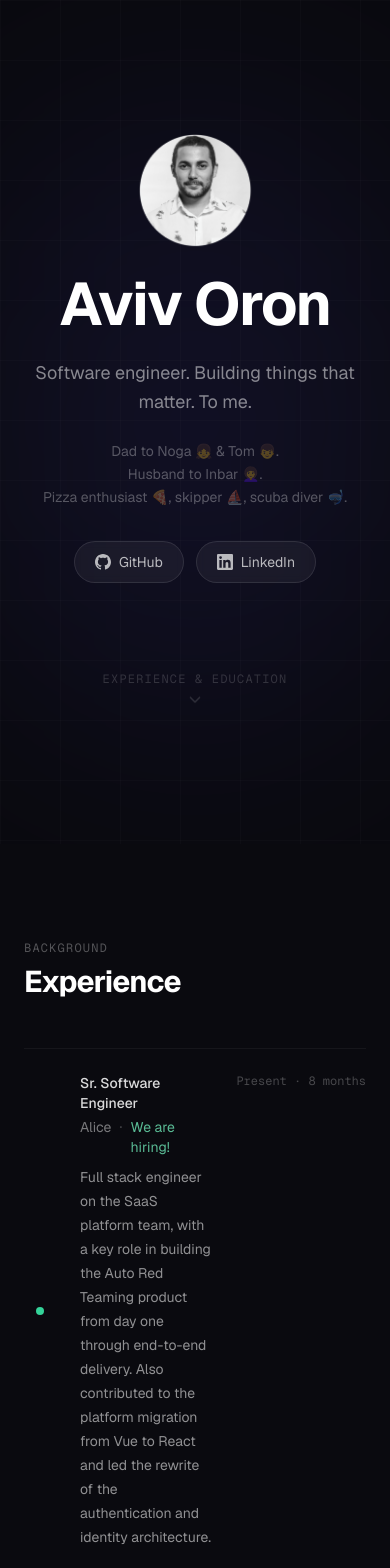
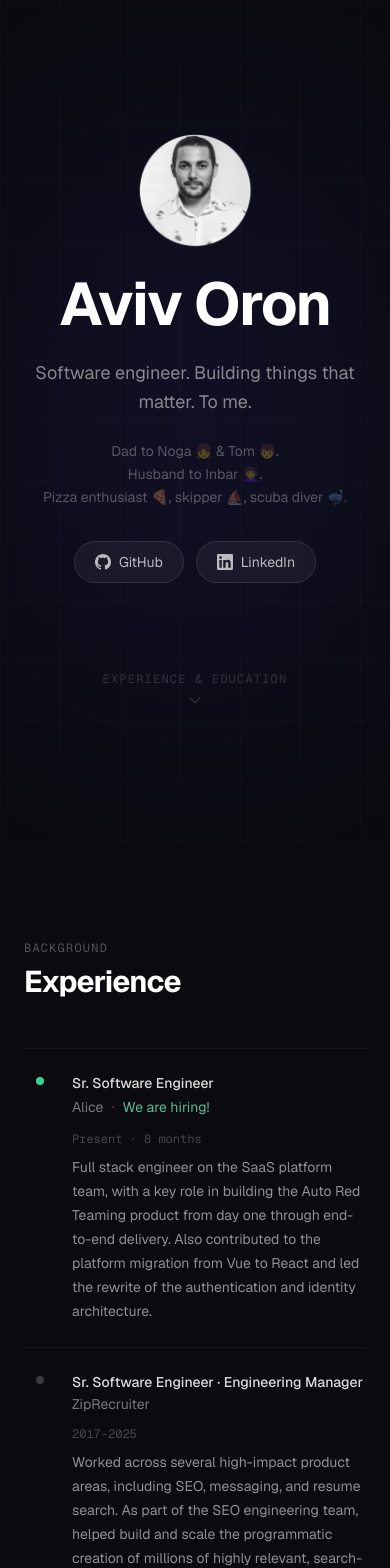
Before and after one commit to AvivOron/avivo.dev, a Next.js app: page / in a window 390 px wide. Shown: the top 1568 px of the page. Built offline with nearby package versions, Linux system fonts and the light colour scheme.

Commit message:
improved mobile layout

```diff
--- a/src/components/Experience.tsx
+++ b/src/components/Experience.tsx
@@ -123,32 +123,34 @@ function ExperienceRow({ item, index }: { item: ExperienceItem; index: number })
   return (
     <div
       ref={ref}
-      className="group flex gap-6 border-t border-white/5 py-6 last:border-b"
+      className="group border-t border-white/5 py-6 last:border-b"
       style={{
         opacity: visible ? 1 : 0,
         transform: visible ? "translateY(0)" : "translateY(16px)",
         transition: `opacity 0.5s ease ${index * 0.08}s, transform 0.5s ease ${index * 0.08}s`,
       }}
     >
+      <div className="flex gap-4 sm:gap-6">
         {/* Dot */}
-      <div className="flex-shrink-0 flex items-center justify-center w-8">
+        <div className="flex w-8 shrink-0 items-start justify-center pt-1 sm:items-center sm:pt-0">
           <span
             className={`h-2 w-2 rounded-full ${item.current ? "bg-emerald-400" : "bg-white/20"}`}
           />
         </div>
 
-      {/* Role + Company */}
-      <div className="flex-1">
+        <div className="min-w-0 flex-1">
+          <div className="flex flex-col gap-3 sm:flex-row sm:items-start sm:justify-between sm:gap-6">
+            <div className="min-w-0">
               <div className="flex flex-col gap-0.5 sm:flex-row sm:items-center sm:gap-3">
-          <span className="text-white/85 font-medium text-sm">{item.role}</span>
-          <span className="hidden sm:block text-white/20">·</span>
+                <span className="text-sm font-medium text-white/85">{item.role}</span>
+                <span className="hidden text-white/20 sm:block">·</span>
                 {item.companyHref ? (
-            <div className="flex items-baseline gap-2">
+                  <div className="flex flex-wrap items-baseline gap-x-2 gap-y-1">
                     <a
                       href={item.companyHref}
                       target="_blank"
                       rel="noopener noreferrer"
-                className="text-sm text-white/45 hover:text-white/70 transition-colors"
+                      className="text-sm text-white/45 transition-colors hover:text-white/70"
                     >
                       {item.company}
                     </a>
@@ -170,19 +172,22 @@ function ExperienceRow({ item, index }: { item: ExperienceItem; index: number })
                   <span className="text-sm text-white/45">{item.company}</span>
                 )}
               </div>
+            </div>
+
+            {item.period && (
+              <span className="font-mono text-xs text-white/25 sm:shrink-0">
+                {item.period}
+              </span>
+            )}
+          </div>
+
           {item.description && (
             <p className="mt-2 max-w-2xl text-sm leading-6 text-white/55">
               {item.description}
             </p>
           )}
         </div>
-
-      {/* Period */}
-      {item.period && (
-        <span className="flex-shrink-0 font-mono text-xs text-white/25">
-          {item.period}
-        </span>
-      )}
+      </div>
     </div>
   );
 }
```
Lines whose indentation alone changed are shown as unchanged.
